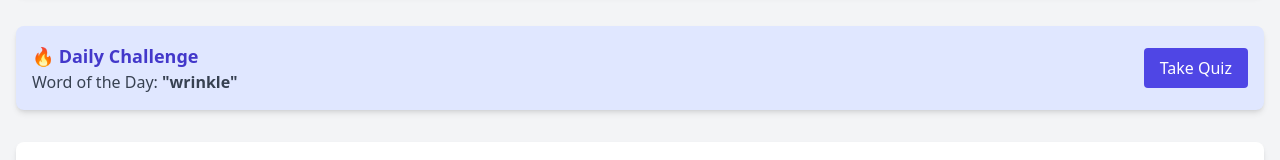
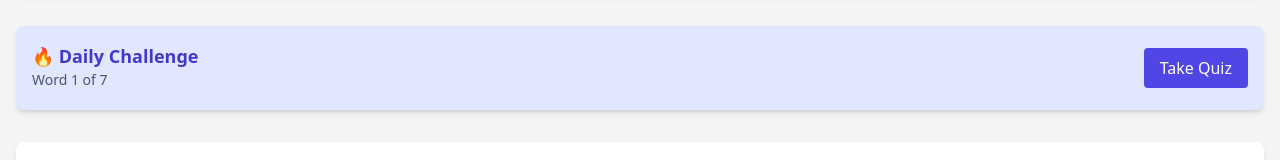
Before and after one commit to Ashika04Angel/word_wise, a plain HTML site: page index.html in a window 1280 px wide. Shown: the part 174-334 px from the top of the page. Drawn offline with nearby package versions, Linux system fonts and the light colour scheme.

Commit message:
Simple_UI

```diff
--- a/index.html
+++ b/index.html
@@ -39,8 +39,7 @@
 
             <div>
                 <h3 class="text-lg font-semibold text-indigo-700">🔥 Daily Challenge</h3>
-                <p class="text-gray-700">Word of the Day:
-                    <span class="font-bold">"wrinkle"</span>
+                <p class="text-gray-600 text-sm mb-1" id="progressText"> Word 1 of 7
                 </p>
             </div>
             <button id="take" class="bg-indigo-600 text-white px-4 py-2
@@ -49,7 +48,6 @@
     </section>
 
     <!-- quiz section -->
-
 
       <div id="quizModal" class="fixed inset-0 bg-black bg-opacity-50
       flex items-center justify-center hidden z-50 ">
```
